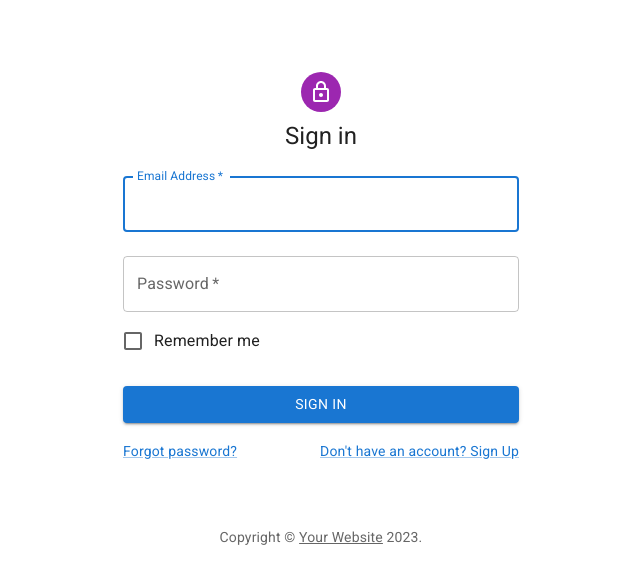
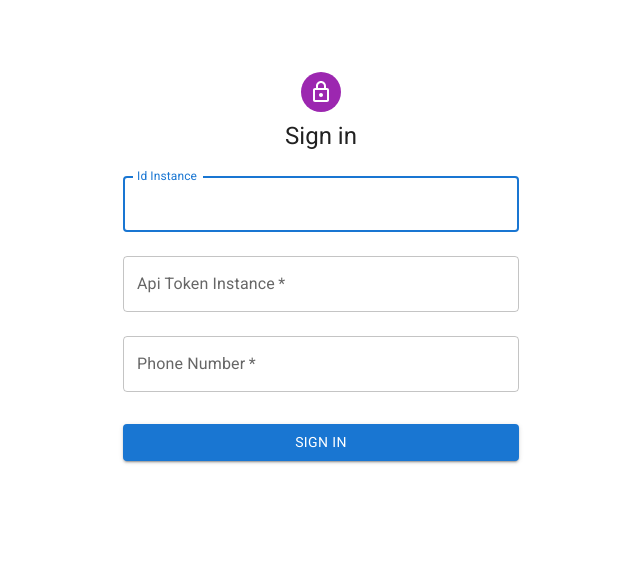
Before and after one commit to AbDarbinyan7/Whatsapp-Chat-Green-API-, a React (Create React App) app: page / in a window 1280 px wide. Shown: the top 584 px of the page, without its empty margins (319-959 px from the left). Built offline with nearby package versions, Linux system fonts and the light colour scheme.

Commit message:
adding login page

```diff
--- a/package.json
+++ b/package.json
@@ -20,6 +20,7 @@
     "react-router-dom": "^6.11.1",
     "react-scripts": "5.0.1",
     "react-scrollable-feed": "^1.3.2",
+    "react-toastify": "^9.1.3",
     "sass": "^1.62.1",
     "web-vitals": "^2.1.0"
   },
--- a/src/Components/Chat/Chat.jsx
+++ b/src/Components/Chat/Chat.jsx
@@ -27,16 +27,20 @@ const CHATID = "37494676058@c.us";
 function Chat() {
   const { userContext, setUserContext } = useContext(UserContext);
 
-  const [userState, setUserState] = useState();
   const [smsState, setSmsState] = useState(null);
   const [smsFlagState, setFlagSmsState] = useState();
   const [smsInputValue, setSmsInputValue] = useState();
   const [messagesArr, setMessagesArr] = useState([]);
   const [idSms, setIdSms] = useState();
+  const [receiptId, setReceiptId] = useState();
 
   const chatRef = useRef(null);
 
   const el = document.querySelector(".chat__body__messages");
+
+  const padZero = (value) => {
+    return value < 10 ? `0${value}` : value;
+  };
 
   useEffect(() => {
     toGetAllMessages();
@@ -50,23 +54,19 @@ function Chat() {
 
   useEffect(() => {
     if (messagesArr.length) {
-      console.log(messagesArr, "ayooo");
+      console.log(messagesArr);
     }
   }, [messagesArr]);
 
   useEffect(() => {
-    toReseiveNotification();
-  }, []);
+    const interval = setInterval(() => {
+      // toReseiveNotification();
+    }, 8000);
 
-  // useEffect(() => {
-  //   const interval = setInterval(() => {
-  //     console.log("ayo");
-  //   }, 5000);
-
-  //   return () => {
-  //     clearInterval(interval);
-  //   };
-  // }, []);
+    return () => {
+      clearInterval(interval);
+    };
+  }, [messagesArr]);
 
   function toReseiveNotification() {
     axios
@@ -75,7 +75,6 @@ function Chat() {
       )
       .then((res) => {
         if (res.data) {
-          console.log(res.data);
           if (res.data.body.typeWebhook === "incomingMessageReceived") {
             let resDataBody = res.data.body;
             let notificSms = {
@@ -102,6 +101,8 @@ function Chat() {
       });
   }
 
+  function toDeleteNotification(id) {}
+
   function toGetAllMessages() {
     let allMessagesArr = [];
     axios
@@ -109,7 +110,7 @@ function Chat() {
         `https://api.green-api.com/waInstance${IDINSTANCE}/getChatHistory/${APITOKENINSTANSE}`,
         {
           chatId: "37494676058@c.us",
-          count: 10,
+          count: 20,
         }
       )
       .then((res) => {
@@ -169,26 +170,29 @@ function Chat() {
       });
   }
 
-  function toGetLocalTmeNow() {
-    let time = new Date(Date.now() + 0 * 60 * 60 * 1000).toLocaleTimeString(
-      "en-AM",
-      {
-        hour: "numeric",
-        hour12: false,
-        minute: "numeric",
-      }
+  const toGetLocalTmeNow = () => {
+    const currentTime = new Date();
+    const timestamp = currentTime.getTime();
+
+    const timeString = new Date(timestamp).toLocaleTimeString("en-US", {
+      hour12: false,
+      hour: "2-digit",
+      minute: "2-digit",
+    });
+  };
+
+  const convertTo24HourFormat = (timestamp) => {
+    const timeOptions = {
+      hour12: false,
+      hour: "2-digit",
+      minute: "2-digit",
+    };
+
+    const timeString = new Date(timestamp * 1000).toLocaleTimeString(
+      "en-US",
+      timeOptions
     );
-
-    return time;
-  }
-
-  const scrollToBottom = () => {
-    if (chatRef.current) {
-      const lastMessage = chatRef.current.lastElementChild;
-      if (lastMessage) {
-        lastMessage.scrollIntoView({ behavior: "smooth" });
-      }
-    }
+    return `${timeString}`;
   };
 
   return (
@@ -233,7 +237,7 @@ function Chat() {
                     {sms.textMessage}
                     {
                       <span className="chat__body__messages_list__outgoing_sms__timestamp">
-                        {sms.time}
+                        {convertTo24HourFormat(sms.timestamp)}
                         {sms.type !== "outgoing" ||
                           (sms.type !== "outgoingAPIMessageReceived" && (
                             <DoneAllOutlinedIcon
--- a/src/Components/Chat/Chat.scss
+++ b/src/Components/Chat/Chat.scss
@@ -63,7 +63,7 @@
 
       &__outgoing_sms {
         position: relative;
-        padding: 6px 50px 6px 14px;
+        padding: 6px 50px 8px 9px;
         margin: 5px 0;
         background-color: #d9fdd3;
         width: fit-content;
@@ -73,13 +73,14 @@
         align-items: center;
         margin-left: auto;
         max-width: 460px;
+        font-size: 15px;
 
         &__timestamp {
           position: absolute;
           display: flex;
           gap: 3px;
           align-items: center;
-          font-size: xx-small;
+          font-size: 11px;
           bottom: 0px;
           right: 5px;
           color: rgb(158, 158, 158);
@@ -89,6 +90,7 @@
       &__incoming_sms {
         margin-left: initial;
         background-color: white;
+        padding: 6px 37px 8px 9px;
       }
     }
   }
--- a/src/Pages/Home/HomePage.jsx
+++ b/src/Pages/Home/HomePage.jsx
@@ -25,7 +25,7 @@ export const Users = [
 export const UserContext = createContext(null);
 
 function HomePage() {
-  const [userContext, setUserContext] = useState(null);
+  const [userContext, setUserContext] = useState();
   return (
     <UserContext.Provider value={{ userContext, setUserContext }}>
       <div className="home_page">
--- a/src/Pages/LogIn/LogInPage.jsx
+++ b/src/Pages/LogIn/LogInPage.jsx
@@ -1,4 +1,6 @@
 import * as React from "react";
+import { useContext, useState, useRef } from "react";
+
 import Avatar from "@mui/material/Avatar";
 import Button from "@mui/material/Button";
 import CssBaseline from "@mui/material/CssBaseline";
@@ -14,45 +16,68 @@ import { createTheme, ThemeProvider } from "@mui/material/styles";
 
 import { Link as RouterLink, useNavigate } from "react-router-dom";
 import { Link as MaterialLink } from "@mui/material";
-
-function Copyright(props) {
-  return (
-    <Typography
-      variant="body2"
-      color="text.secondary"
-      align="center"
-      {...props}
-    >
-      {"Copyright © "}
-      <MaterialLink color="inherit" href="https://mui.com/">
-        Your Website
-      </MaterialLink>{" "}
-      {new Date().getFullYear()}
-      {"."}
-    </Typography>
-  );
-}
+import { USERIDS } from "../../Routes/AppRoutes";
+import axios from "axios";
+import { ToastContainer, toast } from "react-toastify";
 
 const theme = createTheme();
 
 export default function SignIn() {
+  const { userIds, setUserIds } = useContext(USERIDS);
+
+  const [instanceInput, setInstanceInput] = useState("");
+  const [tokenInput, setTokenInput] = useState("");
+  const [phoneInput, setPhoneInput] = useState("");
+
+  const instanceREf = useRef(null);
+  const tokenRef = useRef(null);
+  const phoneRef = useRef(null);
+
   const navigate = useNavigate();
 
-  const handleSubmit = (event) => {
+  const toCheckIfUserAuthorized = (event) => {
     event.preventDefault();
-    const data = new FormData(event.currentTarget);
-    console.log({
-      email: data.get("email"),
-      password: data.get("password"),
+    if (
+      setInstanceInput !== "" &&
+      setTokenInput !== "" &&
+      setPhoneInput !== ""
+    ) {
+      axios
+        .get(
+          `https://api.green-api.com/waInstance${instanceInput}/getStateInstance/${tokenInput}`
+        )
+        .then((response) => {
+          if (response.status === 200) {
+            // Handle successful response
+            toast.success("Everything is correct"); // Show success notification
+          } else {
+            // Handle other status codes
+            toast.error("An error occurred"); // Show error notification
+          }
         });
+    }
   };
 
   function onNavigate() {
     navigate("/whatsapp");
   }
 
+  function handleInputChange(e) {
+    const value = e.target.value;
+    setInstanceInput(value);
+  }
+
+  function handleInputChange2(e) {
+    const value = e.target.value;
+    setTokenInput(value);
+  }
+
+  function handleInputChange3(e) {
+    const value = e.target.value;
+    setPhoneInput(value);
+  }
+
   return (
-    <ThemeProvider theme={theme}>
     <Container component="main" maxWidth="xs">
       <CssBaseline />
       <Box
@@ -71,36 +96,39 @@ export default function SignIn() {
         </Typography>
         <Box
           component="form"
-            onSubmit={handleSubmit}
+          onSubmit={toCheckIfUserAuthorized}
           noValidate
           sx={{ mt: 1 }}
         >
           <TextField
+            ref={instanceREf}
+            onChange={(e) => handleInputChange(e)}
+            margin="normal"
+            fullWidth
+            label="Id Instance"
+            autoFocus
+          />
+          <TextField
+            onChange={(e) => handleInputChange2(e)}
+            ref={tokenRef}
             margin="normal"
             required
             fullWidth
-              id="email"
-              label="Email Address"
-              name="email"
-              autoComplete="email"
-              autoFocus
+            label="Api Token Instance"
           />
           <TextField
+            onChange={(e) => handleInputChange3(e)}
+            ref={phoneRef}
             margin="normal"
             required
             fullWidth
-              name="password"
-              label="Password"
-              type="password"
-              id="password"
-              autoComplete="current-password"
+            label="Phone Number"
+            variant="outlined"
+            fullWidth
           />
-            <FormControlLabel
-              control={<Checkbox value="remember" color="primary" />}
-              label="Remember me"
-            />
+
           <Button
-              onClick={onNavigate}
+            // onClick={onNavigate}
             type="submit"
             fullWidth
             variant="contained"
@@ -108,22 +136,8 @@ export default function SignIn() {
           >
             Sign In
           </Button>
-            <Grid container>
-              <Grid item xs>
-                <MaterialLink href="#" variant="body2">
-                  Forgot password?
-                </MaterialLink>
-              </Grid>
-              <Grid item>
-                <MaterialLink href="#" variant="body2">
-                  {"Don't have an account? Sign Up"}
-                </MaterialLink>
-              </Grid>
-            </Grid>
         </Box>
       </Box>
-        <Copyright sx={{ mt: 8, mb: 4 }} />
     </Container>
-    </ThemeProvider>
   );
 }
--- a/src/Routes/AppRoutes.jsx
+++ b/src/Routes/AppRoutes.jsx
@@ -1,13 +1,24 @@
 import { Routes, Route, BrowserRouter } from "react-router-dom";
 import HomePage from "../Pages/Home/HomePage";
 import LoginPage from "../Pages/LogIn/LogInPage";
+import { createContext, useState } from "react";
+
+export const USERIDS = createContext({
+  IDINSTANCE: null,
+  APITOKENINSTANSE: null,
+  CHATID: null,
+});
 
 function AppRoutes() {
+  const [userIds, setUserIds] = useState(null);
+
   return (
-    <Routes>
-      <Route path={"/"} element={<LoginPage />} />
-      <Route path={"/whatsapp"} element={<HomePage />} />
-    </Routes>
+    <USERIDS.Provider value={{ userIds, setUserIds }}>
+      <Routes>
+        <Route path={"/"} element={<LoginPage />} />
+        <Route path={"/whatsapp"} element={<HomePage />} />
+      </Routes>
+    </USERIDS.Provider>
   );
 }
 
```
Also changed, not shown: 2 other files (tests, documents, lock files or other folders). Lines whose indentation alone changed are shown as unchanged.
